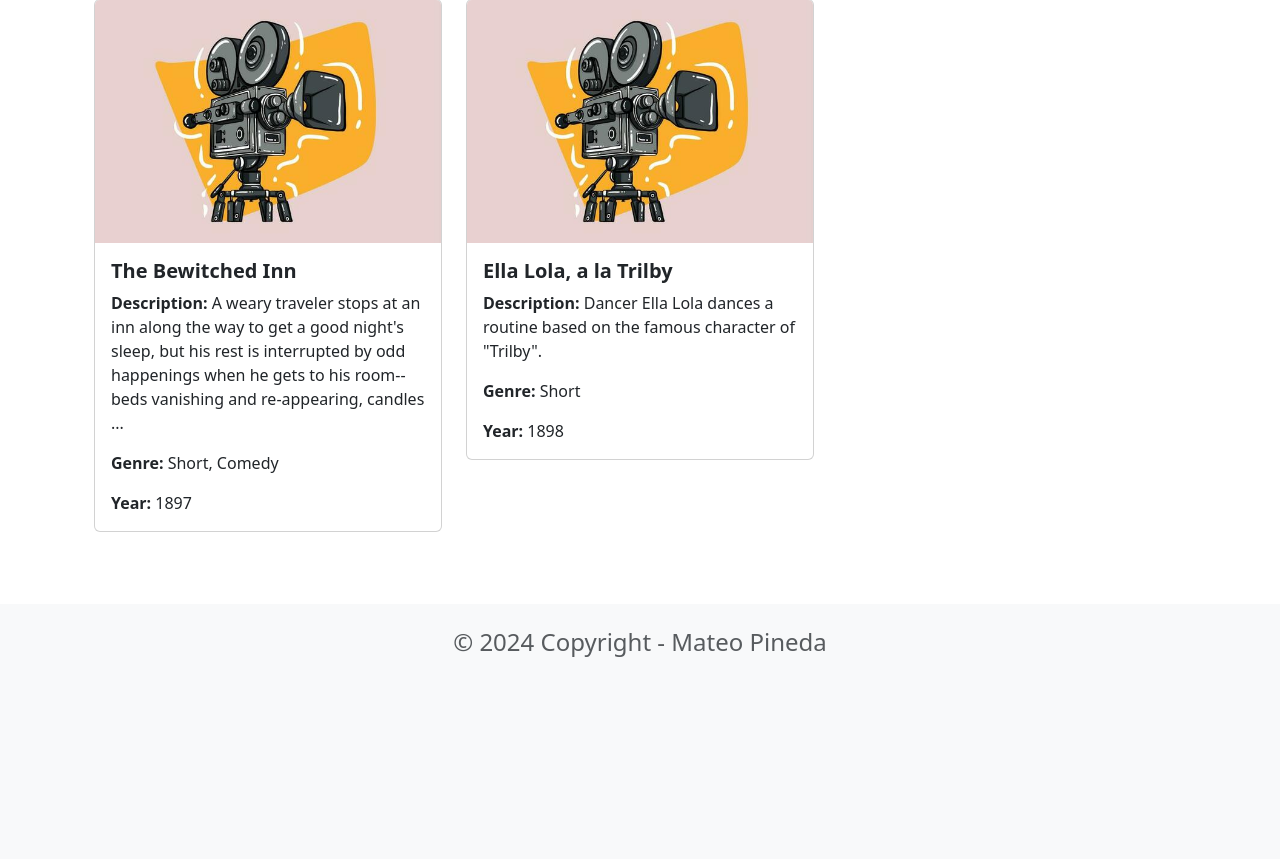
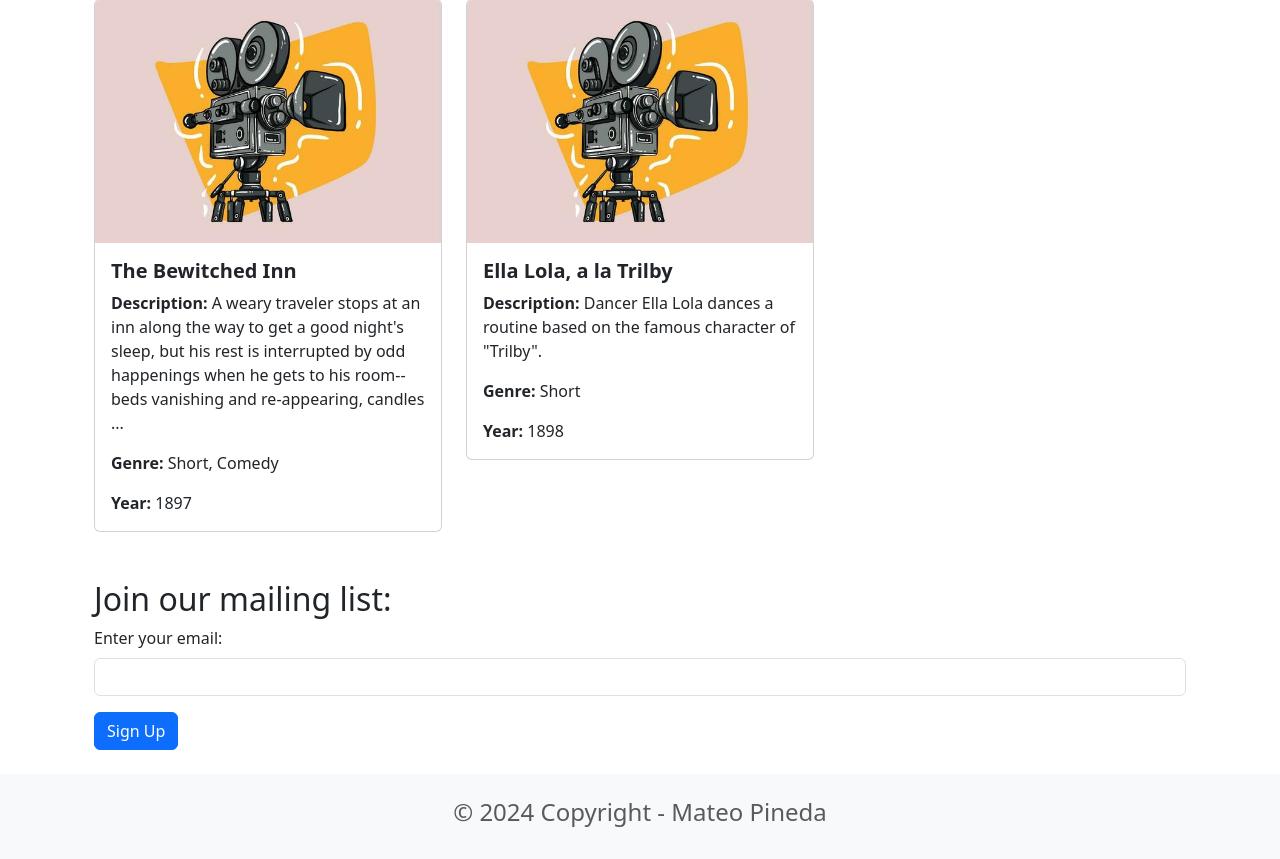
Before and after one commit to mpinedaa4/Movie-Reviews, a Django app: template movie/templates/home.html in a window 1280 px wide. Shown: the part 4018-4877 px from the top of the page. Before the commit the page ends 4675 px from the top, so only its background shows below. Run offline with Django 5.2, Linux system fonts and the light colour scheme; the template is opened without the code that fills it: values that come from a table or form of the project are taken from there, others are empty; data comes from the database, SQL or seed files in the repository.

Commit message:
Added mailing list form

```diff
--- a/movie/templates/home.html
+++ b/movie/templates/home.html
@@ -32,5 +32,13 @@
     </div>
     <br/>
     <br/>
+    <h2>Join our mailing list:</h2>
+    <form action="{% url 'signup' %}">
+        <div class="mb-3">
+            <label for="email" class="form-label">Enter your email: </label>
+            <input type="email" class="form-control" name="email"/>
+        </div>
+        <button type="submit" class="btn btn-primary">Sign Up</button>
+    </form>
 </div>
 {% endblock content %}
--- /dev/null
+++ b/movie/templates/signup.html
@@ -0,0 +1 @@
+<h2>Added {{ email }} to mailing list</h2>
--- a/movie/views.py
+++ b/movie/views.py
@@ -19,6 +19,10 @@ def home(request):
 
 def about(request):
     return render(request, 'about.html')
+
+def signup(request):
+    email = request.GET.get('email')
+    return render(request, 'signup.html', {'email':email})
 
 def statistics_view(request):
     matplotlib.use('Agg')
--- a/moviereviews/urls.py
+++ b/moviereviews/urls.py
@@ -26,7 +26,8 @@ urlpatterns = [
     path('', movieViews.home, name='home'),
     path('about/', movieViews.about, name='about'),
     path('news/', include('news.urls'), name='news'),
-    path('statistics/', movieViews.statistics_view, name='statistics')
+    path('statistics/', movieViews.statistics_view, name='statistics'),
+    path('signup/', movieViews.signup, name='signup'),
 ]
 
 urlpatterns += static(settings.MEDIA_URL, document_root=settings.MEDIA_ROOT)
```
